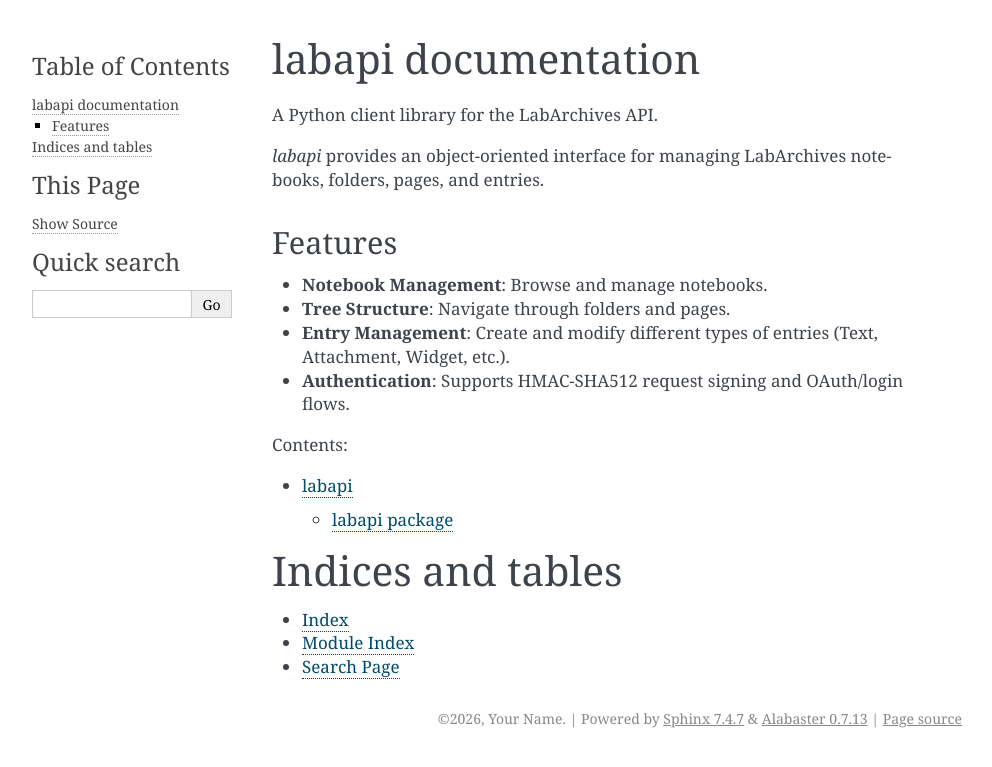
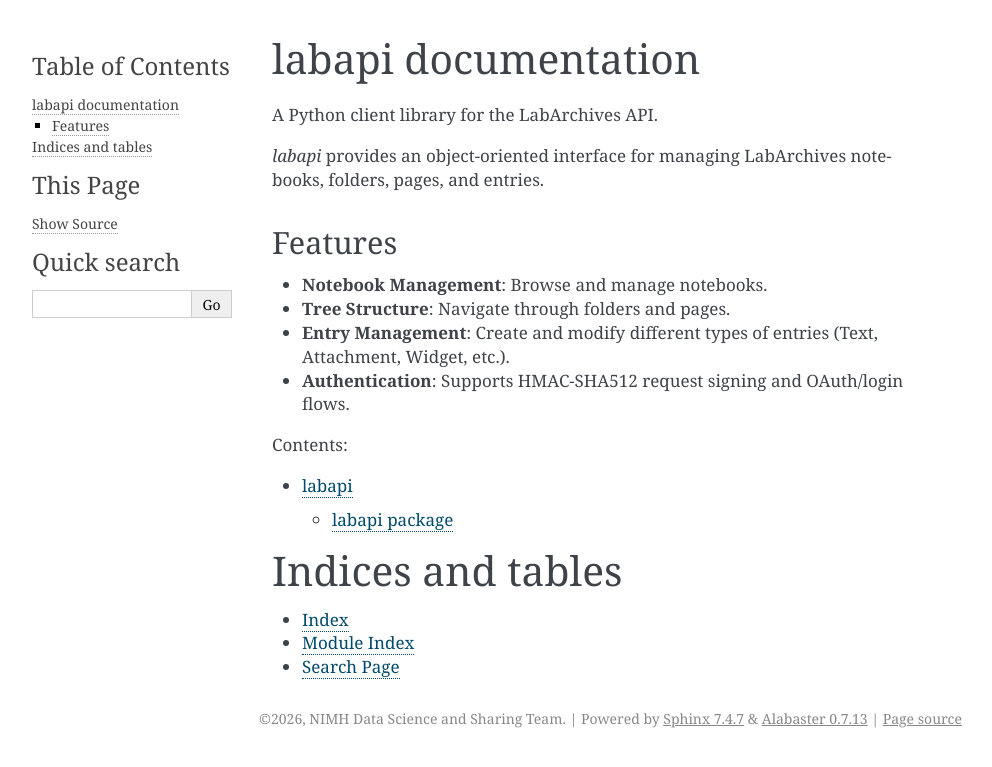
Before and after one commit to nimh-dsst/labarchives-api, a Sphinx documentation site: the page built from docs/source/index.rst, in a window 1280 px wide. Shown: the top 767 px of the page, without its empty margins (148-1140 px from the left). Built offline with Sphinx 7.4.7, drawn with Linux system fonts in a browser that asks for light colours.

Commit message:
edit docs params

```diff
--- a/docs/source/conf.py
+++ b/docs/source/conf.py
@@ -12,8 +12,8 @@ sys.path.insert(0, os.path.abspath("../../src"))
 # https://www.sphinx-doc.org/en/master/usage/configuration.html#project-information
 
 project = "labapi"
-copyright = "2026, Your Name"
-author = "Your Name"
+copyright = "2026, NIMH Data Science and Sharing Team"
+author = "Christoph Li"
 
 version = "0.1.0"
 release = "0.1.0"
@@ -23,11 +23,10 @@ release = "0.1.0"
 
 extensions = [
     "sphinx.ext.autodoc",
-    "sphinx.ext.napoleon",
     "sphinx.ext.viewcode",
 ]
 
-autodoc_mock_imports = ["installed_browsers"]
+autodoc_mock_imports = ["installed_browsers", "selenium"]
 
 templates_path = ["_templates"]
 exclude_patterns = []
@@ -37,5 +36,4 @@ language = "en"
 # -- Options for HTML output -------------------------------------------------
 # https://www.sphinx-doc.org/en/master/usage/configuration.html#options-for-html-output
 
-html_theme = "alabaster"
 html_static_path = ["_static"]
```
